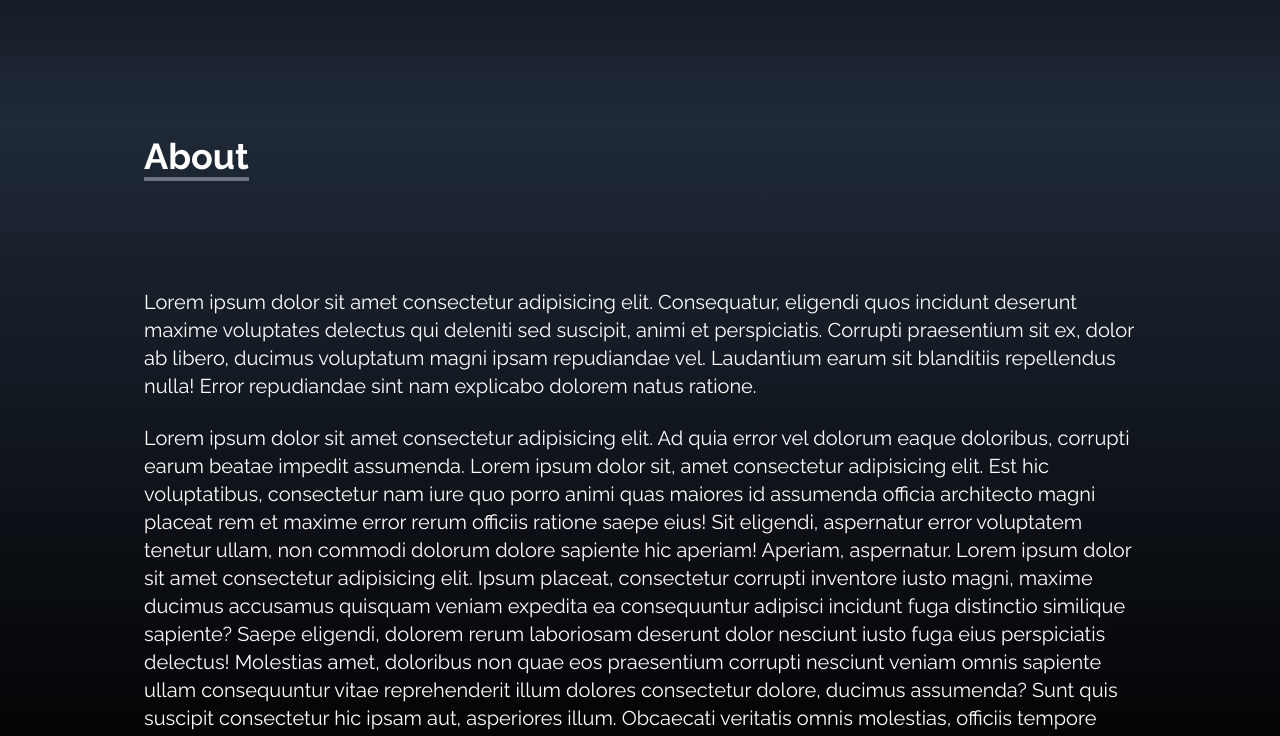
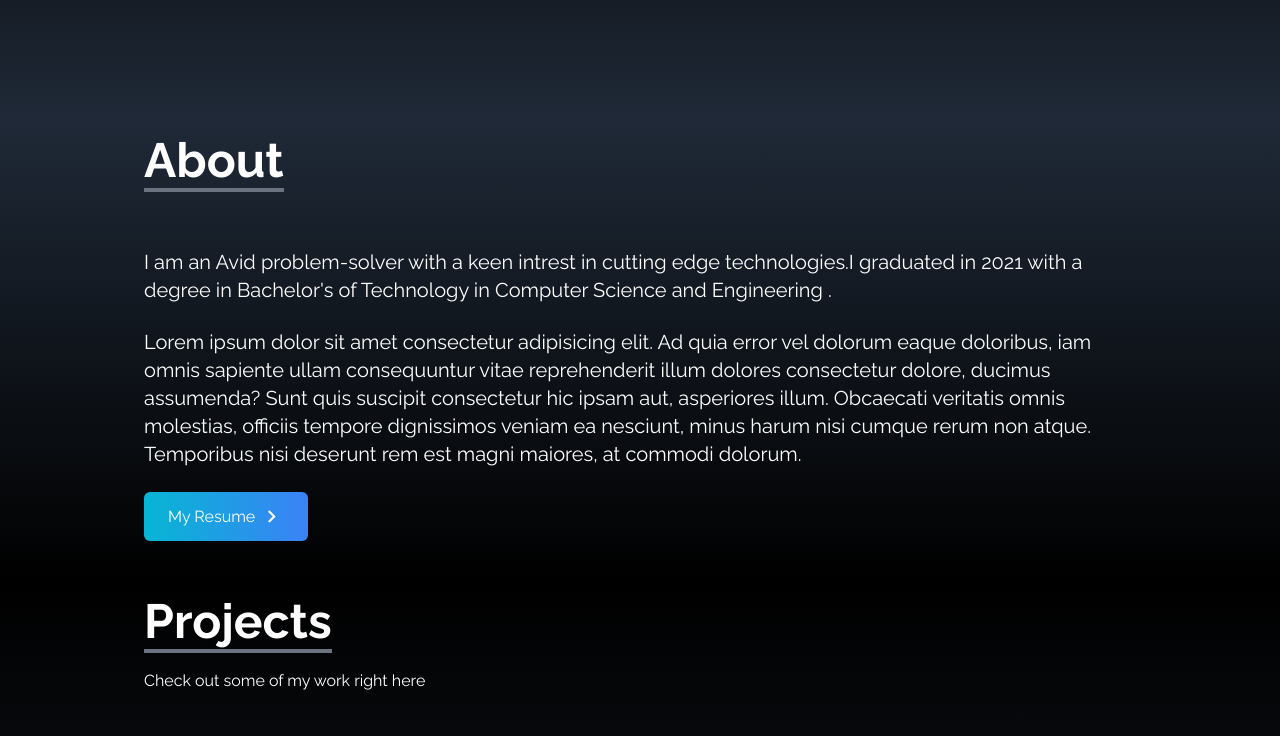
Before and after one commit to pandeyastha/portfolio, a React (Create React App) app: page / in a window 1280 px wide. Shown: the part 680-1416 px from the top of the page. Built offline with nearby package versions, Linux system fonts and the light colour scheme.

Commit message:
starting refine

```diff
--- a/src/components/About.jsx
+++ b/src/components/About.jsx
@@ -1,3 +1,6 @@
+import {MdOutlineKeyboardArrowRight as DownArr}  from "react-icons/md";
+
+
 const About = () => {
     return (
     <div name="about"
@@ -8,21 +11,34 @@ const About = () => {
     text-white ">
         <div className="max-w-screen-lg p-4 mx-auto flex flex-col justify-center w-full h-full">
             <div className="pb-8 ">
-                <p className="text-4xl font-bold inline border-b-4 border-gray-500">
+                <p className="text-5xl font-bold inline border-b-4 border-gray-500">
                     About
                 </p>
             </div>
-            <p className="text-xl mt-20"> Lorem ipsum dolor sit amet consectetur
-                adipisicing elit. Consequatur, eligendi quos incidunt deserunt maxime voluptates
-                delectus qui deleniti sed suscipit, animi et perspiciatis. Corrupti praesentium sit ex,
-                dolor ab libero, ducimus voluptatum magni ipsam repudiandae vel. Laudantium earum sit
-                blanditiis repellendus nulla! Error repudiandae sint nam explicabo dolorem natus ratione.</p>
+            <p className="text-xl mt-8">I am an Avid problem-solver with a keen intrest in cutting edge technologies.I graduated in 2021 with a
+            degree in Bachelor's of Technology in Computer Science and Engineering .</p>
             <br />
             <p className="text-xl">
                 Lorem ipsum dolor sit amet consectetur adipisicing elit. Ad quia error vel dolorum eaque doloribus,
-                corrupti earum beatae impedit assumenda. Lorem ipsum dolor sit, amet consectetur adipisicing elit. Est hic voluptatibus, consectetur nam iure quo porro animi quas maiores id assumenda officia architecto magni placeat rem et maxime error rerum officiis ratione saepe eius! Sit eligendi, aspernatur error voluptatem tenetur ullam, non commodi dolorum dolore sapiente hic aperiam! Aperiam, aspernatur.
-                Lorem ipsum dolor sit amet consectetur adipisicing elit. Ipsum placeat, consectetur corrupti inventore iusto magni, maxime ducimus accusamus quisquam veniam expedita ea consequuntur adipisci incidunt fuga distinctio similique sapiente? Saepe eligendi, dolorem rerum laboriosam deserunt dolor nesciunt iusto fuga eius perspiciatis delectus! Molestias amet, doloribus non quae eos praesentium corrupti nesciunt veniam omnis sapiente ullam consequuntur vitae reprehenderit illum dolores consectetur dolore, ducimus assumenda? Sunt quis suscipit consectetur hic ipsam aut, asperiores illum. Obcaecati veritatis omnis molestias, officiis tempore dignissimos veniam ea nesciunt, minus harum nisi cumque rerum non atque. Temporibus nisi deserunt rem est magni maiores, at commodi dolorum.
+                iam omnis sapiente ullam consequuntur vitae reprehenderit illum dolores consectetur dolore, ducimus assumenda? Sunt quis suscipit consectetur hic ipsam aut, asperiores illum. Obcaecati veritatis omnis molestias, officiis tempore dignissimos veniam ea nesciunt, minus harum nisi cumque rerum non atque. Temporibus nisi deserunt rem est magni maiores, at commodi dolorum.
             </p>
+            <button
+                className="
+                group
+                text-white w-fit
+                 px-6 py-3
+                 my-6
+                 flex
+                 items-center
+                 rounded-md
+                 bg-gradient-to-r
+                 from-cyan-500 to-blue-500
+                 cursor-pointer">
+                   <a href="/resume.pdf" onClick={()=> {}} download> My Resume </a>
+                    <span className="group-hover:rotate-90 duration-300">
+                    <DownArr size={25} className="ml-1"/>
+                    </span>
+                </button>
 
         </div>
 
--- a/src/components/Contact.jsx
+++ b/src/components/Contact.jsx
@@ -5,7 +5,7 @@ const Contact = () => {
     to-gray-800 p-4 text-white">
         <div className="flex flex-col p-4 justify-center max-w-screen-lg mx-auto h-full">
             <div className="pb-8">
-                <p className="text-4xl font-bold inline border-b-4 border-gray-500">
+                <p className="text-5xl font-bold inline border-b-4 border-gray-500">
                     Contact</p>
                 <p className="py-6">Wanna discuss something cool? Spill the beans in the form and i'll reach out ASAP</p>
             </div>
--- /dev/null
+++ b/src/components/Heading.jsx
@@ -0,0 +1,34 @@
+import { useEffect, useState } from "react";
+
+
+
+
+
+
+
+const Heading = () => {
+
+    const [langIndex,setLangIndex] =useState(0);
+    const updateLanguage= ()=>{
+        setLangIndex((langIndex+1) %languages.length);
+    }
+    useEffect(()=>{
+        const intervalId= setInterval(updateLanguage,2000);
+        return ()=>clearInterval(intervalId);
+    });
+    const languages = [
+        {name: 'English', text: 'Hello!'},
+        {name: 'Spanish', text: 'Hola!'},
+        {name: 'French', text: 'Bonjour!'},
+        {name: 'German', text: 'Guten Tag!'},
+
+      ];
+
+      const language = languages[langIndex];
+
+    return (  <div>
+            <p>{language.text}</p>
+    </div>);
+}
+
+export default Heading;
--- a/src/components/Home.jsx
+++ b/src/components/Home.jsx
@@ -8,6 +8,7 @@ const Home = () => {
     <div name="home" className="
     h-screen
     w-full
+    mt-400
     bg-gradient-to-b
     from-black
     via-black to-gray-800
@@ -20,7 +21,7 @@ const Home = () => {
         h-full
         px-4
         md:flex-row">
-            <div className="flex flex-col justify-center h-full">
+            <div className="flex flex-col justify-center h-full ">
                 <h2 className="text-3xl sm:text-6xl font-bold text-white ">
                     I am a Full Stack Developer
                 </h2>
--- a/src/components/NavBar.jsx
+++ b/src/components/NavBar.jsx
@@ -43,12 +43,12 @@ const NavBar = () => {
             text-white
             bg-black fixed">
         <div>
-            <h1 className="text-5xl
+           <h1 name="redirectHome" className="text-5xl
             font-signature ml-2
             cursor-pointer
             hover:scale-110
             duration-250">
-                Astha
+             <Link onClick={() => {}} to="home" smooth duration={500}>  Astha </Link>
             </h1>
         </div>
         <ul className="hidden md:flex">
--- a/src/components/Projects.jsx
+++ b/src/components/Projects.jsx
@@ -1,5 +1,5 @@
 import arrayDestruct from "../assets/portfolio/arrayDestruct.jpg"
-import proj2 from "../assets/portfolio/installNode.jpg"
+import proj2 from "../assets/portfolio/Sociaux-de-paris.jpg"
 import proj3 from "../assets/portfolio/navbar.jpg"
 import proj4 from "../assets/portfolio/reactParallax.jpg"
 
@@ -41,7 +41,7 @@ const Projects = () => {
     md:h-full ">
         <div className="max-w-screen-lg p-4 mx-auto flex flex-col justify-centerw-full h-full">
             <div className="pb-8">
-                <p className="text-4xl font-bold inline border-b-4 border-gray-500">Projects</p>
+                <p className="text-5xl font-bold inline border-b-4 border-gray-500">Projects</p>
                 <p className="py-6">Check out some of my work right here</p>
             </div>
 
--- a/src/components/Skills.jsx
+++ b/src/components/Skills.jsx
@@ -98,7 +98,7 @@ const Skills = () => {
                 <br/>
                 <br/>
                 <br/>
-                <p className="text-4xl font-bold border-b-4 border-gray-500 p-2 inline ">
+                <p className="text-5xl font-bold border-b-4 border-gray-500 p-2 inline ">
                     Skills</p>
                 <p className="py-6">These are the technologies I have worked with-</p>
             </div>
--- a/src/components/SocialLinks.jsx
+++ b/src/components/SocialLinks.jsx
@@ -1,7 +1,7 @@
 import React from "react";
 import { FaGithub,FaLinkedin } from "react-icons/fa";
 import {HiOutlineMail} from "react-icons/hi";
-import {BsFillPersonLinesFill} from "react-icons/bs"
+import {BsFillPersonLinesFill,BsInstagram} from "react-icons/bs"
 
 const SocialLinks = () => {
     const links= [
@@ -38,13 +38,14 @@ const SocialLinks = () => {
             id:4,
             child:(
                 <>
-                    Resume  <BsFillPersonLinesFill size ={30} />
+                    Instagram  <BsInstagram size ={30} />
                 </>
             ),
-            href: "/resume.pdf",
+            href: "https://www.instagram.com/_astha_pandey/",
             style: 'rounded-br-md',
-            download:true
         },
+
+
     ]
 
 
```
Also changed, not shown: src/assets/portfolio/Sociaux-de-paris.jpg (added).
